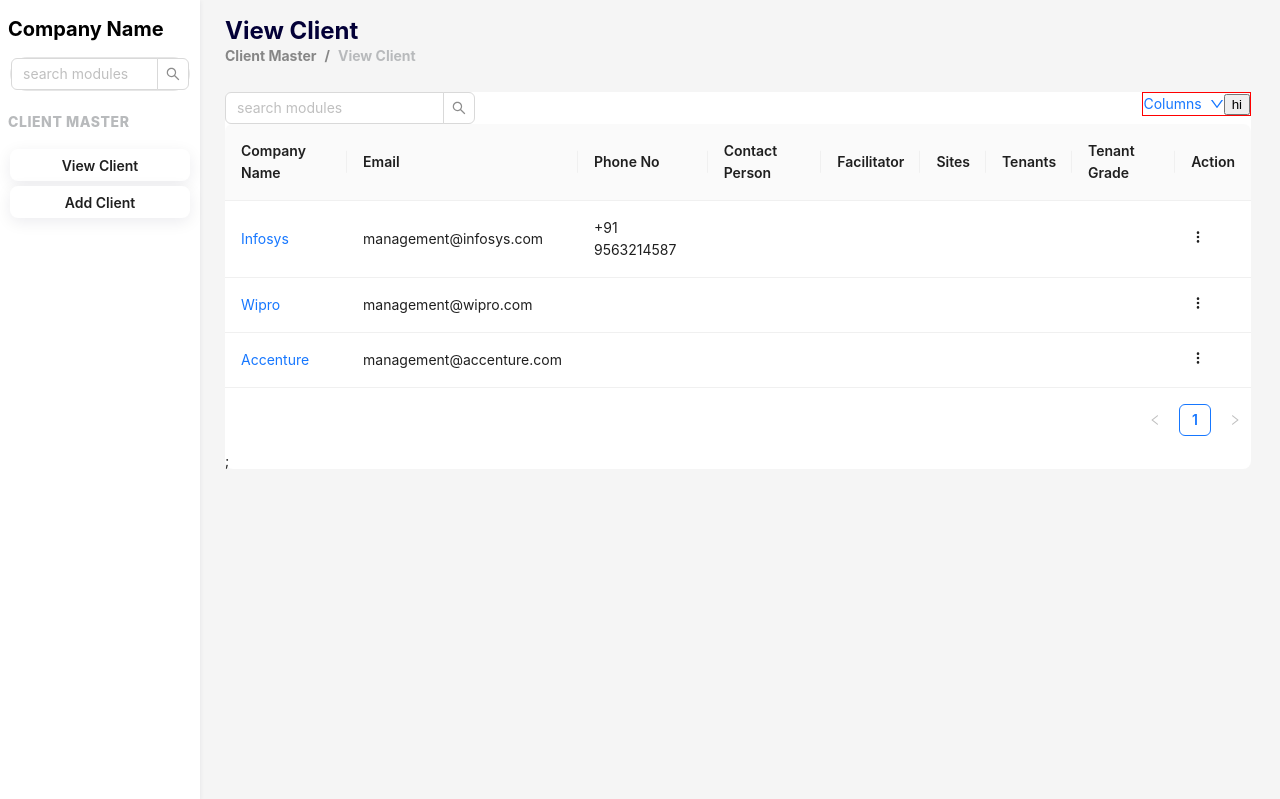
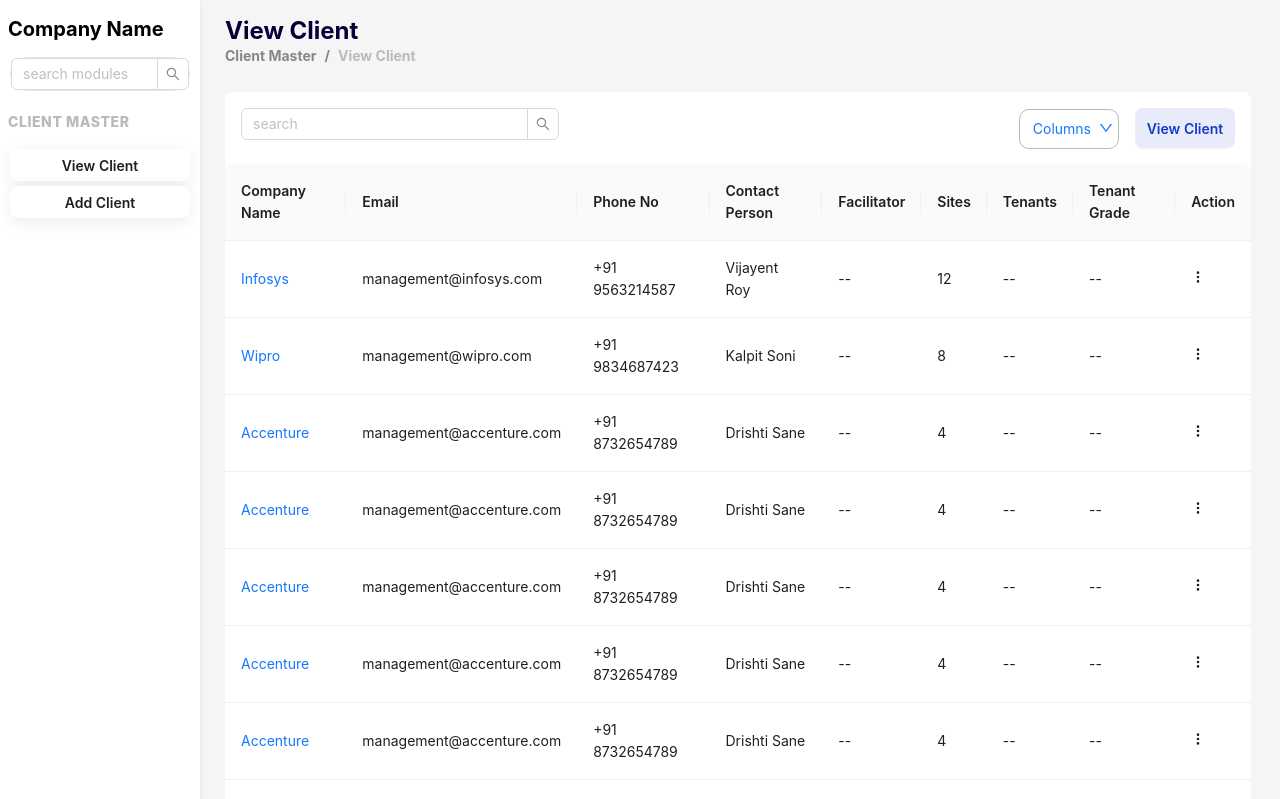
Before and after one commit to ANUSHA2208/Vouch, a React (Create React App) app: page /client-list in a window 1280 px wide. Shown: the top 799 px of the page. Built offline with nearby package versions, Linux system fonts and the light colour scheme.

Commit message:
second page

```diff
--- a/src/components/App.css
+++ b/src/components/App.css
@@ -41,6 +41,19 @@
    box-shadow: 0px 4px 16px rgba(3, 0, 55, 0.08);
 border-radius: 8px;
 
+}
+
+.btn3
+{
+    width: 100px;
+    height: 40px;
+    margin: 1rem;
+    border: none;
+    font-size: 14px;
+    font-weight: 600;
+    border-radius: 8px;
+    background-color: #E8EBF9;
+    color: #153AC7;
 }
 
 .btn1:hover
@@ -96,11 +109,26 @@
   }
 .dropdown
 {
-    border:1px solid red ;
     float: right;
+}
+.columns
+{
+    border: 1px solid #B8BABC;
+    width: 100px;
+    height: 40px;
+    padding-left: 0.8rem;
+    border-radius: 10px;
 }
 
 .file
 {
+    width: 100px;
+    height: 40px;
+    padding: 10px;
     flex: 50%;
 }
+
+.headersearch
+{
+    padding: 1rem;
+}
--- a/src/components/App.jsx
+++ b/src/components/App.jsx
@@ -72,21 +72,143 @@
     name: 'Infosys',
     Email: 'management@infosys.com',
     Phone: '+91 9563214587',
-    tags: ['nice', 'developer'],
+    cp: 'Vijayent Roy',
+    facilitator:'--',
+    sites:'12',
+    Tenants:'--',
+    tg:'--'
   },
   {
     key: '2',
     name: 'Wipro',
     Email: 'management@wipro.com',
-    address: 'London No. 1 Lake Park',
-    tags: ['loser'],
+    Phone: '+91 9834687423 ',
+    cp: 'Kalpit Soni',
+    facilitator:'--',
+    sites:'8',
+    Tenants:'--',
+    tg:'--'
   },
   {
     key: '3',
     name: 'Accenture',
     Email: 'management@accenture.com',
-    address: 'Sidney No. 1 Lake Park',
-    tags: ['cool', 'teacher'],
+    Phone: '+91 8732654789',
+    cp: 'Drishti Sane',
+    facilitator:'--',
+    sites:'4',
+    Tenants:'--',
+    tg:'--'
+  },
+  {
+    key: '4',
+    name: 'Accenture',
+    Email: 'management@accenture.com',
+    Phone: '+91 8732654789',
+    cp: 'Drishti Sane',
+    facilitator:'--',
+    sites:'4',
+    Tenants:'--',
+    tg:'--'
+  },
+  {
+    key: '5',
+    name: 'Accenture',
+    Email: 'management@accenture.com',
+    Phone: '+91 8732654789',
+    cp: 'Drishti Sane',
+    facilitator:'--',
+    sites:'4',
+    Tenants:'--',
+    tg:'--'
+  },
+  {
+    key: '6',
+    name: 'Accenture',
+    Email: 'management@accenture.com',
+    Phone: '+91 8732654789',
+    cp: 'Drishti Sane',
+    facilitator:'--',
+    sites:'4',
+    Tenants:'--',
+    tg:'--'
+  },
+  {
+    key: '7',
+    name: 'Accenture',
+    Email: 'management@accenture.com',
+    Phone: '+91 8732654789',
+    cp: 'Drishti Sane',
+    facilitator:'--',
+    sites:'4',
+    Tenants:'--',
+    tg:'--'
+  },
+  {
+    key: '8',
+    name: 'Accenture',
+    Email: 'management@accenture.com',
+    Phone: '+91 8732654789',
+    cp: 'Drishti Sane',
+    facilitator:'--',
+    sites:'4',
+    Tenants:'--',
+    tg:'--'
+  },
+  {
+    key: '9',
+    name: 'Accenture',
+    Email: 'management@accenture.com',
+    Phone: '+91 8732654789',
+    cp: 'Drishti Sane',
+    facilitator:'--',
+    sites:'4',
+    Tenants:'--',
+    tg:'--'
+  },
+  {
+    key: '10',
+    name: 'Accenture',
+    Email: 'management@accenture.com',
+    Phone: '+91 8732654789',
+    cp: 'Drishti Sane',
+    facilitator:'--',
+    sites:'4',
+    Tenants:'--',
+    tg:'--'
+  },
+  {
+    key: '11',
+    name: 'Accenture',
+    Email: 'management@accenture.com',
+    Phone: '+91 8732654789',
+    cp: 'Drishti Sane',
+    facilitator:'--',
+    sites:'4',
+    Tenants:'--',
+    tg:'--'
+  },
+  {
+    key: '12',
+    name: 'Accenture',
+    Email: 'management@accenture.com',
+    Phone: '+91 8732654789',
+    cp: 'Drishti Sane',
+    facilitator:'--',
+    sites:'4',
+    Tenants:'--',
+    tg:'--'
+  },
+  {
+    key: '13',
+    name: 'Accenture',
+    Email: 'management@accenture.com',
+    Phone: '+91 8732654789',
+    cp: 'Drishti Sane',
+    facilitator:'--',
+    sites:'4',
+    Tenants:'--',
+    tg:'--'
   },
 ];
 const items = [
@@ -145,19 +267,19 @@
 
           <div className='body'>
             <div className='header'>
-            <Search className='headersearch' placeholder="search modules" onSearch={onSearch} style={{ width: 250,}}/>
+            <Search className='headersearch' placeholder="search" onSearch={onSearch} style={{ width: 350,height:50}}/>
             <div className="dropdown">
             <Dropdown menu={{items,selectable: true, defaultSelectedKeys: ['3'],}} >
             <Typography.Link>
-            <Space> Columns
+            <Space className='columns'> Columns
             <DownOutlined />
             </Space>
             </Typography.Link>
             </Dropdown>
-            <button>hi</button>
+            <Button className='btn3'>View Client</Button>
             </div>
             </div>
-            <Table columns={columns} dataSource={data} />;
+            <Table columns={columns} dataSource={data} />
           </div>
 
 
```
